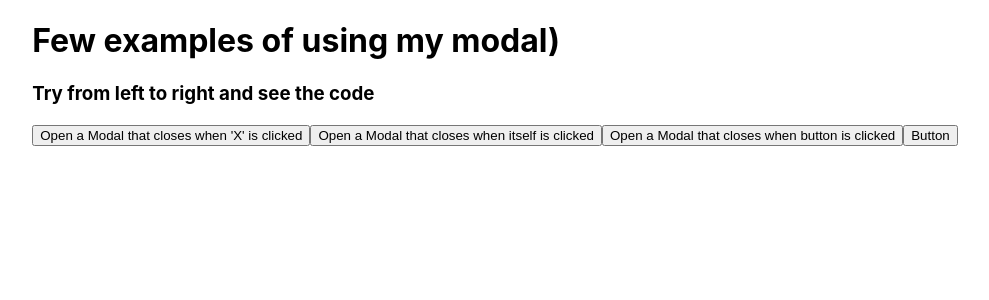
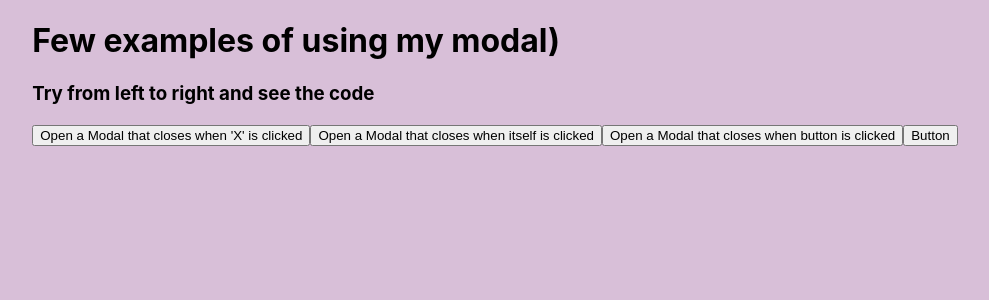
Before and after one commit to suslovDev/simple-modal, a React (Create React App) app: page / in a window 1280 px wide. Shown: the top 300 px of the page, without its empty margins (145-1134 px from the left). Built offline with nearby package versions, Linux system fonts and the light colour scheme.

Commit message:
add bgColor

```diff
--- a/src/index.css
+++ b/src/index.css
@@ -2,14 +2,15 @@ body {
   display: flex;
   justify-content: center;
   margin: 0;
-  font-family: -apple-system, BlinkMacSystemFont, 'Segoe UI', 'Roboto', 'Oxygen',
-    'Ubuntu', 'Cantarell', 'Fira Sans', 'Droid Sans', 'Helvetica Neue',
+  background-color: thistle;
+  font-family: -apple-system, BlinkMacSystemFont, "Segoe UI", "Roboto", "Oxygen",
+    "Ubuntu", "Cantarell", "Fira Sans", "Droid Sans", "Helvetica Neue",
     sans-serif;
   -webkit-font-smoothing: antialiased;
   -moz-osx-font-smoothing: grayscale;
 }
 
 code {
-  font-family: source-code-pro, Menlo, Monaco, Consolas, 'Courier New',
+  font-family: source-code-pro, Menlo, Monaco, Consolas, "Courier New",
     monospace;
 }
```
